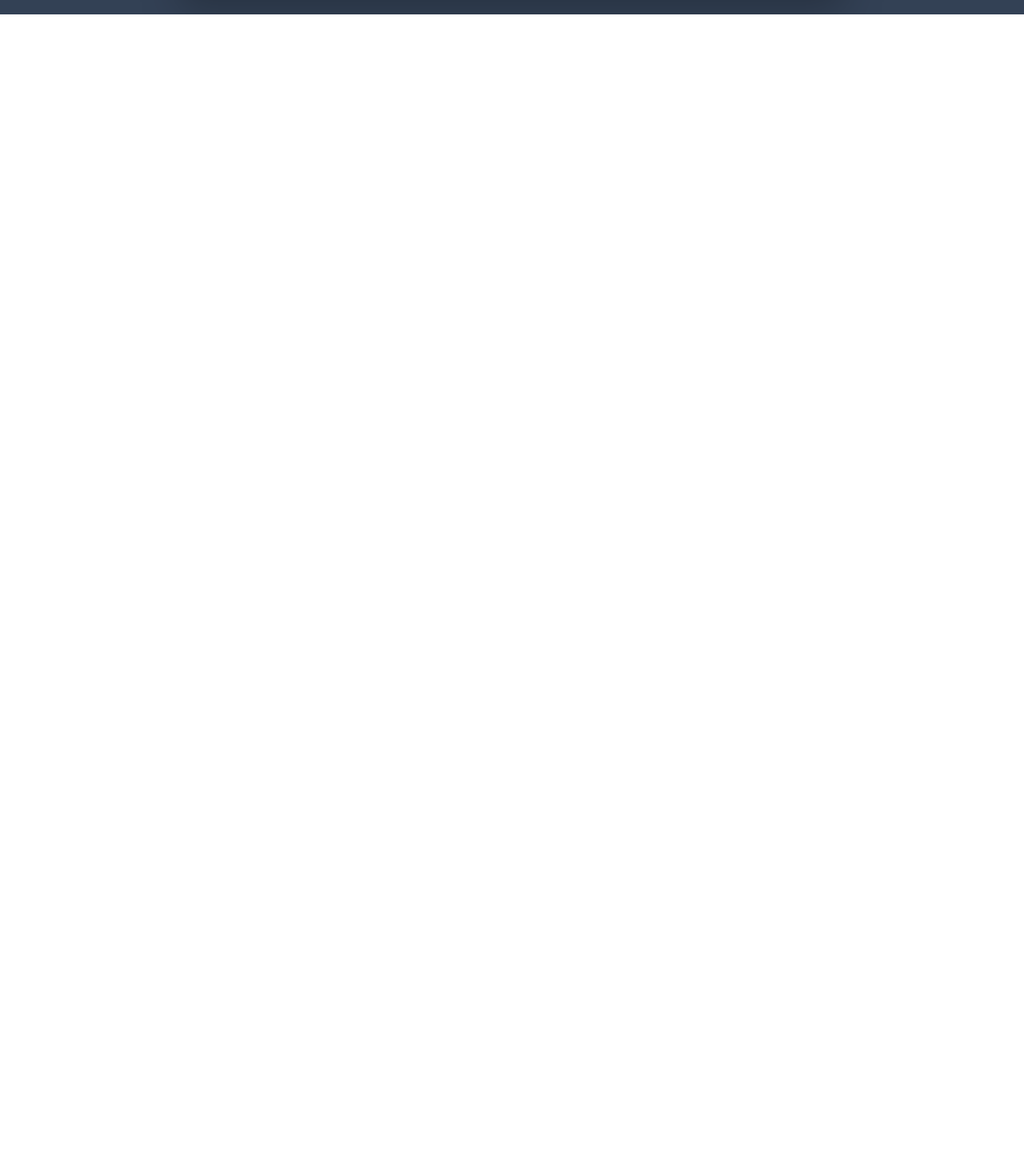
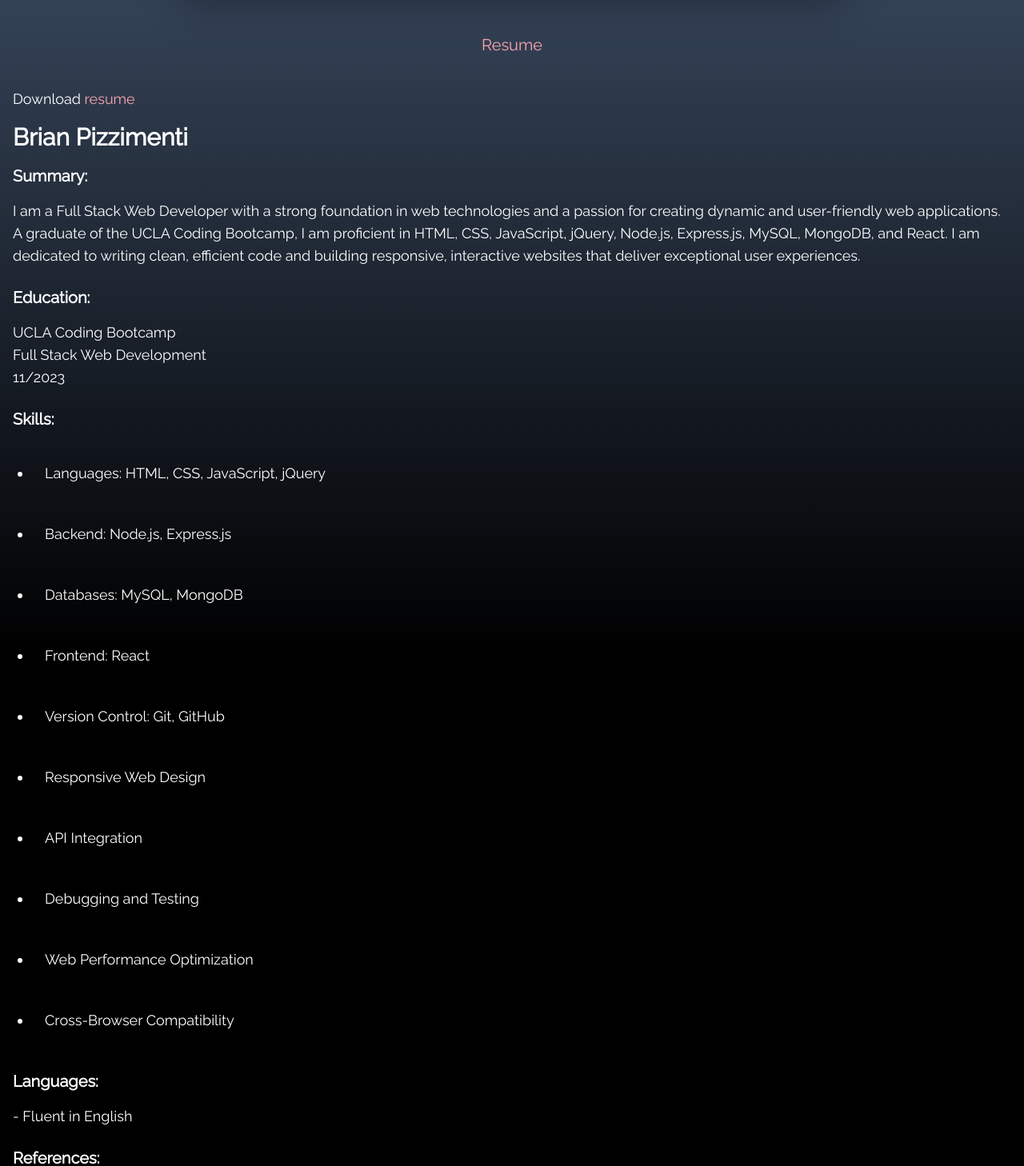
Before and after one commit to BrianPizz/react-portfolio, a React (Vite) app: page / in a window 1280 px wide. Shown: the part 3774-5232 px from the top of the page at 80% size. Before the commit the page ends 3792 px from the top, so only its background shows below. Built offline with nearby package versions, Linux system fonts and the light colour scheme.

Commit message:
added resume and download link

```diff
--- a/src/App.jsx
+++ b/src/App.jsx
@@ -2,6 +2,8 @@ import Home from "./components/Home";
 import Navbar from "./components/Navbar";
 import About from "./components/About";
 import Portfolio from "./components/Portfolio";
+import Contact from "./components/Contact";
+import Resume from "./components/Resume";
 
 export default function App() {
   return (
@@ -10,6 +12,8 @@ export default function App() {
       <Home />
       <About />
       <Portfolio />
+      <Resume />
+      <Contact />
     </div>
   )
 }
--- a/src/components/Contact.jsx
+++ b/src/components/Contact.jsx
@@ -2,7 +2,7 @@ import React from 'react'
 
 function Contact() {
   return (
-    <div name="contact" className='w-full h-screen bg-gradient-to-t from-black to-slate-700'>
+    <div name="contact" className='w-full h-screen bg-black'>
         Contact
     </div>
   )
--- a/src/components/Resume.jsx
+++ b/src/components/Resume.jsx
@@ -1,11 +1,47 @@
-import React from 'react'
+import React from 'react';
 
 function Resume() {
   return (
-    <div>
-        Resume
-        </div>
-  )
+    <div className='w-full h-screen bg-gradient-to-t from-black to-slate-700'>
+        <p className='text-xl text-rose-300 text-center pt-6'>Resume</p>
+      <div className='container mx-auto py-10 px-4'>
+        <p className='text-white mb-4'>Download <span className='text-rose-300'><a href="https://drive.google.com/file/d/14IaavanMSDmXGpOGmR8vp50Ebm1ZZdXE/view?usp=drive_link" target='blank'>resume</a></span></p>
+        <h1 className='text-3xl font-bold text-white mb-4'>Brian Pizzimenti</h1>
+
+        <h2 className='text-xl font-semibold text-white mb-4'>Summary:</h2>
+        <p className='text-white mb-6'>
+          I am a Full Stack Web Developer with a strong foundation in web technologies and a passion for creating dynamic and user-friendly web applications. A graduate of the UCLA Coding Bootcamp, I am proficient in HTML, CSS, JavaScript, jQuery, Node.js, Express.js, MySQL, MongoDB, and React. I am dedicated to writing clean, efficient code and building responsive, interactive websites that deliver exceptional user experiences.
+        </p>
+
+        <h2 className='text-xl font-semibold text-white mb-4'>Education:</h2>
+        <p className='text-white mb-6'>
+          UCLA Coding Bootcamp<br />
+          Full Stack Web Development<br />
+          11/2023
+        </p>
+
+        <h2 className='text-xl font-semibold text-white mb-4'>Skills:</h2>
+        <ul className='text-white mb-6 list-disc pl-6'>
+          <li>Languages: HTML, CSS, JavaScript, jQuery</li>
+          <li>Backend: Node.js, Express.js</li>
+          <li>Databases: MySQL, MongoDB</li>
+          <li>Frontend: React</li>
+          <li>Version Control: Git, GitHub</li>
+          <li>Responsive Web Design</li>
+          <li>API Integration</li>
+          <li>Debugging and Testing</li>
+          <li>Web Performance Optimization</li>
+          <li>Cross-Browser Compatibility</li>
+        </ul>
+
+        <h2 className='text-xl font-semibold text-white mb-4'>Languages:</h2>
+        <p className='text-white mb-6'>- Fluent in English</p>
+
+        <h2 className='text-xl font-semibold text-white mb-4'>References:</h2>
+        <p className='text-white mb-6'>Available upon request.</p>
+      </div>
+    </div>
+  );
 }
 
-export default Resume
+export default Resume;
```
